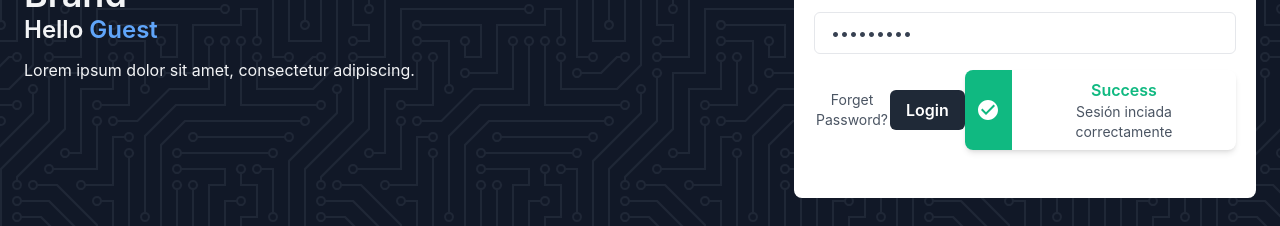
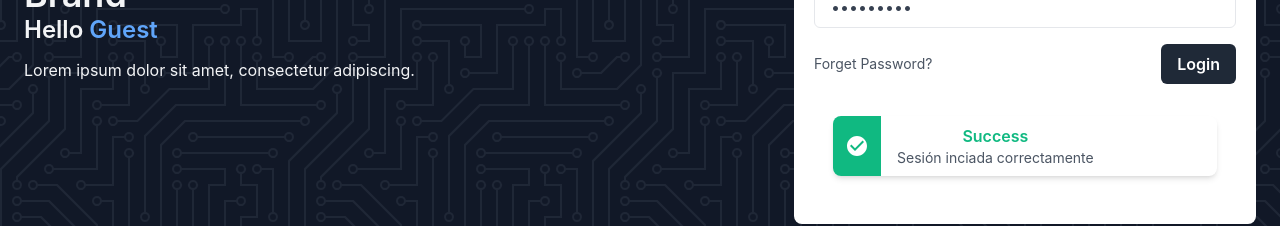
Before and after one commit to DeividZavala/meetup-testing, a React (Create React App) app: page / in a window 1280 px wide. Both pictures are taken after typing "name@example.com", "Sample123" into the empty fields and a click on the button "Login". Shown: the part 280-506 px from the top of the page. Built offline with nearby package versions, Linux system fonts and the light colour scheme.

Commit message:
layout fixes

```diff
--- a/src/App.js
+++ b/src/App.js
@@ -95,10 +95,10 @@ function App() {
                       >
                         Login
                       </button>
-
+                    </div>
                     {/* Alert */}
                     {isSubmitted && (
-                        <div className='flex w-full max-w-sm mx-auto overflow-hidden bg-white rounded-lg shadow-md dark:bg-gray-800'>
+                      <div className='mt-8 flex w-full max-w-sm mx-auto overflow-hidden bg-white rounded-lg shadow-md'>
                         <div className='flex items-center justify-center w-12 bg-emerald-500'>
                           <svg
                             className='w-6 h-6 text-white fill-current'
@@ -111,18 +111,13 @@ function App() {
 
                         <div className='px-4 py-2 -mx-3'>
                           <div className='mx-3'>
-                              <span className='font-semibold text-emerald-500 dark:text-emerald-400'>
-                                Success
-                              </span>
-                              <p className='text-sm text-gray-600 dark:text-gray-200'>
-                                Sesión inciada correctamente
-                              </p>
+                            <span className='font-semibold text-emerald-500'>Success</span>
+                            <p className='text-sm text-gray-600'>Sesión inciada correctamente</p>
                           </div>
                         </div>
                       </div>
                     )}
                     {/* End Alert */}
-                    </div>
                   </form>
                 </div>
               </div>
```
Lines whose indentation alone changed are shown as unchanged.
